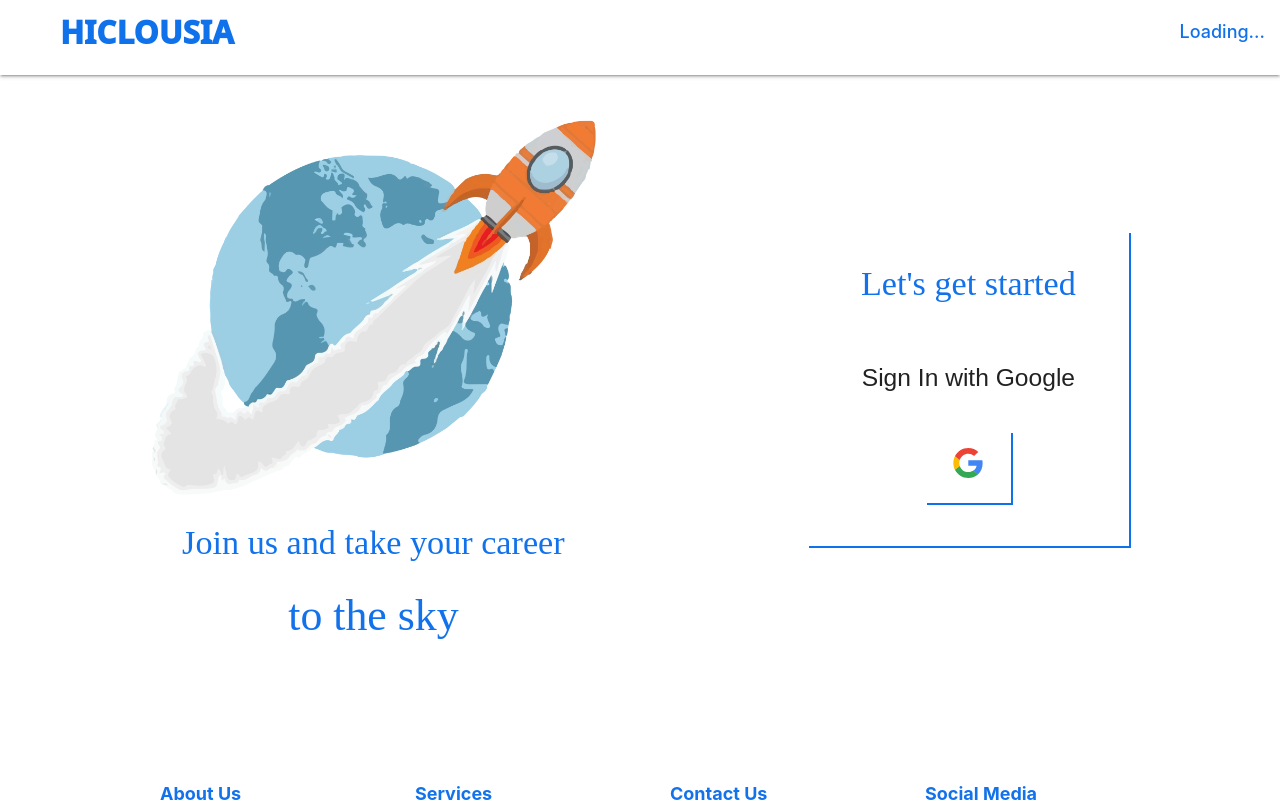
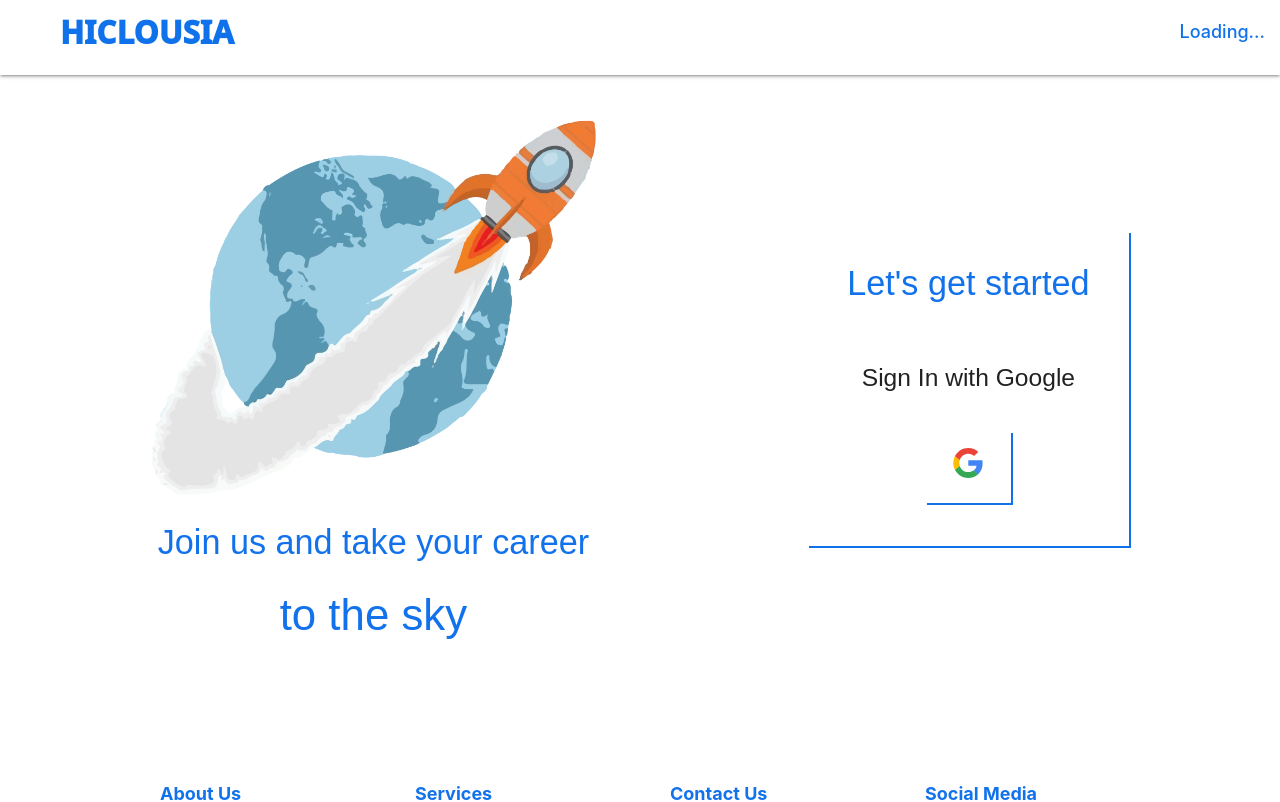
Before and after one commit to NiteshTiwari147/hiclousiaAuth, a React (Create React App) app in the folder client/: page /signin in a window 1280 px wide. Shown: the top 802 px of the page. Built offline with nearby package versions, Linux system fonts and the light colour scheme; no server answers.

Commit message:
changed font-family

```diff
--- a/client/src/components/Forms/SkillForm.js
+++ b/client/src/components/Forms/SkillForm.js
@@ -114,7 +114,7 @@ class SkillForm extends Component {
     render() {
         return( <div>
                 {!this.state.submitted &&<div>
-                    <h5  style={{textAlign: 'center', color: '#1272EB', fontFamily: 'cursive', marginBottom: '1rem'}}>Please add your skills</h5>
+                    <h5  style={{textAlign: 'center', color: '#1272EB', fontFamily: 'sans-serif', marginBottom: '1rem'}}>Please add your skills</h5>
                     <p style={{color: 'green'}}>Note: add them in ascending order for better assesment</p>
                     <div className='skillAddPane'>
                         <TextField id="outlined-basic" label="Skill" size='small' variant="outlined"
--- a/client/src/components/Forms/expectationForm.js
+++ b/client/src/components/Forms/expectationForm.js
@@ -87,7 +87,7 @@ class ExpectationForm extends Component {
         return (
             <div>
                 {!this.state.submitted && <div>
-                    <h5  style={{textAlign: 'center', color: '#1272EB', fontFamily: 'cursive', marginBottom: '1rem'}}>Please mention your expectation</h5>
+                    <h5  style={{textAlign: 'center', color: '#1272EB', fontFamily: 'sans-serif', marginBottom: '1rem'}}>Please mention your expectation</h5>
                     <form className="col s16">
                     <div className='inputBoxColumn' style={{marginLeft: '1rem'}}>
                         <div className='formLabel_title' style={{'marginBottom': '1rem'}}>
--- a/client/src/components/Landing.js
+++ b/client/src/components/Landing.js
@@ -52,7 +52,7 @@ class Landing extends Component {
 
     renderContent() {
         if(this.props.auth) {
-            return <div style={{textAlign: 'center', color: '#1272EB', fontFamily: 'cursive', width: '30rem'}} className='shadow'>
+            return <div style={{textAlign: 'center', color: '#1272EB', fontFamily: 'sans-serif', width: '30rem'}} className='shadow'>
                 <h4>
                     Tell us about yourself, {this.props.auth.name.toUpperCase()}
                 </h4>
@@ -132,7 +132,7 @@ class Landing extends Component {
             return (
                 <div>
                     <div className='basicFormPage2Title'>
-                        <h3 style={{textAlign: 'center', fontFamily: "cursive"}}>Help us in knowing you better</h3>
+                        <h3 style={{textAlign: 'center', fontFamily: "sans-serif"}}>Help us in knowing you better</h3>
                         {this.renderSubmitButton()}
                     </div>
                     <div className='basicFormPage2'>
--- a/client/src/components/SignUp.js
+++ b/client/src/components/SignUp.js
@@ -17,13 +17,13 @@ class SignUp extends Component {
             <div className='signUp'>
                 <div className='signUpLogo'>
                     <img className='signUpImage' src={logo} alt="Avatar"/>
-                    <div style={{textAlign: 'center', color: '#1272EB', fontFamily: 'cursive'}}>
+                    <div style={{textAlign: 'center', color: '#1272EB', fontFamily: 'sans-serif'}}>
                         <h4>Join us and take your career</h4>
                         <h3>to the sky</h3>
                     </div>
                 </div>
                 <div className='signUpForm shadow'>
-                    <div style={{textAlign: 'center', color: '#1272EB', fontFamily: 'cursive'}}>
+                    <div style={{textAlign: 'center', color: '#1272EB', fontFamily: 'sans-serif'}}>
                         <h4 style={{color: '#1272EB !important'}}>Let's get started</h4>
                     </div>
                     <div className='loginBox'>
```
